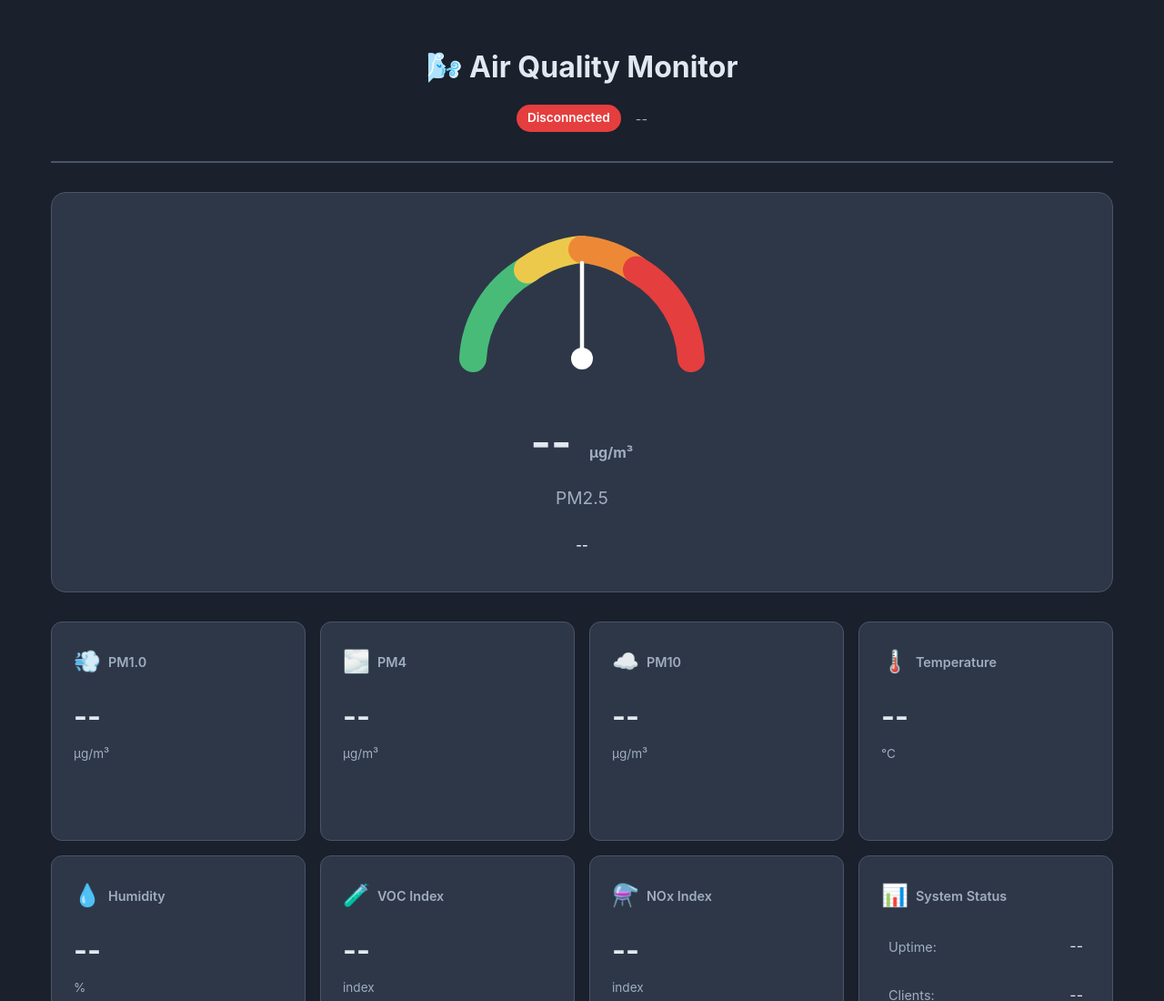
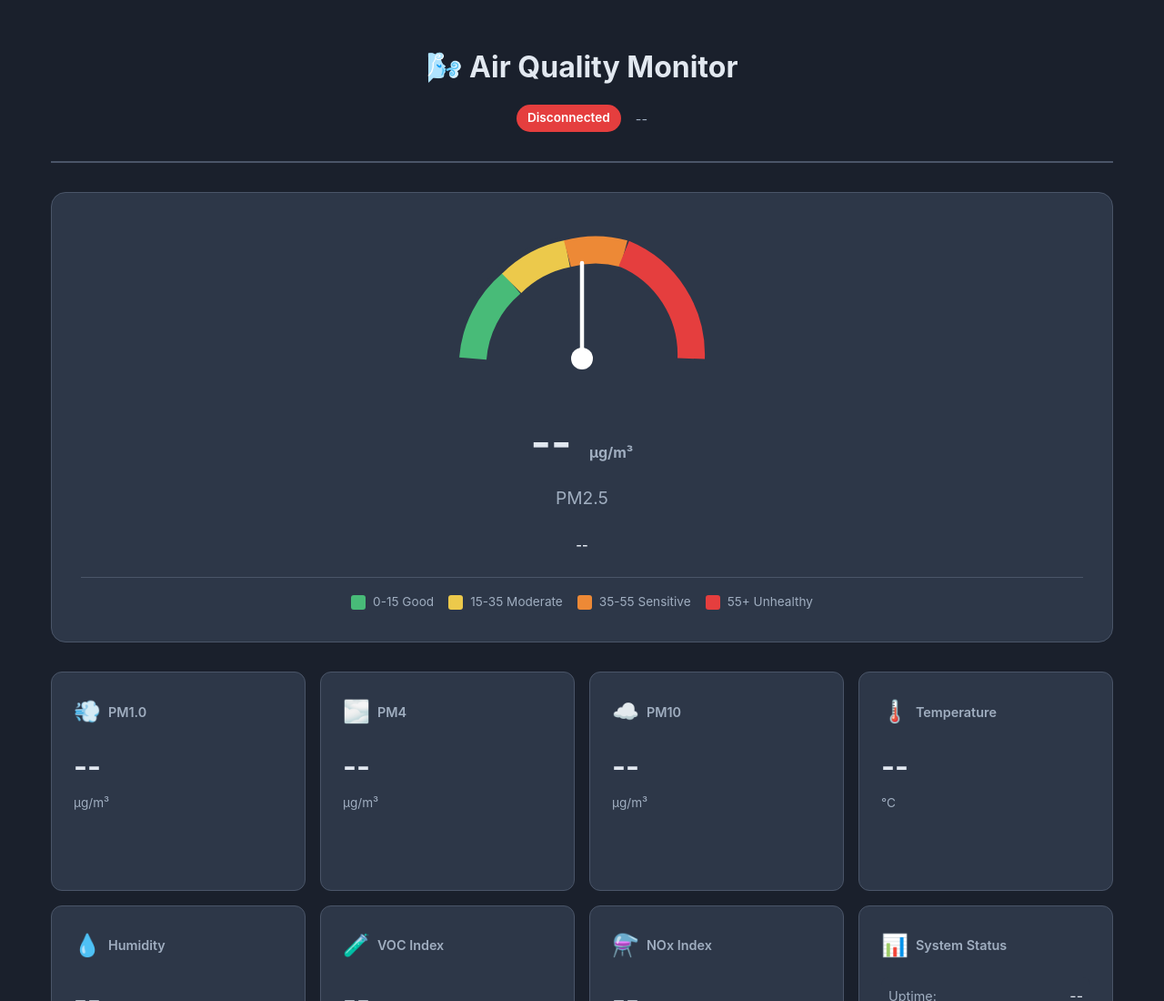
Before and after one commit to ZRktty/AirQualityMonitor_SEN55, a plain HTML site: page data/index.html in a window 1280 px wide. Shown: the top 1100 px of the page at 91% size. Drawn offline with Linux system fonts and the light colour scheme.

Commit message:
feat: enhance PM2.5 gauge with detailed legend and improved styling

```diff
--- a/data/index.html
+++ b/data/index.html
@@ -21,16 +21,21 @@
             <section class="gauge-section">
                 <div class="gauge-container">
                     <svg viewBox="0 0 200 120" class="gauge">
+                        <!-- Background track -->
                         <path d="M 20 100 A 80 80 0 0 1 180 100"
-                              fill="none" stroke="#2d3748" stroke-width="20" stroke-linecap="round"/>
-                        <path d="M 20 100 A 80 80 0 0 1 60 35"
-                              fill="none" stroke="#48bb78" stroke-width="20" stroke-linecap="round"/>
-                        <path d="M 60 35 A 80 80 0 0 1 100 20"
-                              fill="none" stroke="#ecc94b" stroke-width="20" stroke-linecap="round"/>
-                        <path d="M 100 20 A 80 80 0 0 1 140 35"
-                              fill="none" stroke="#ed8936" stroke-width="20" stroke-linecap="round"/>
-                        <path d="M 140 35 A 80 80 0 0 1 180 100"
-                              fill="none" stroke="#e53e3e" stroke-width="20" stroke-linecap="round"/>
+                              fill="none" stroke="#2d3748" stroke-width="20" stroke-linecap="butt"/>
+                        <!-- Good: 0-15 µg/m³ (0° to 27°, 15% of 180°) -->
+                        <path d="M 20 100 A 80 80 0 0 1 48.42 44.85"
+                              fill="none" stroke="#48bb78" stroke-width="20" stroke-linecap="butt"/>
+                        <!-- Moderate: 15-35 µg/m³ (27° to 63°, next 20% -> 36° span) -->
+                        <path d="M 48.42 44.85 A 80 80 0 0 1 89.29 23.14"
+                              fill="none" stroke="#ecc94b" stroke-width="20" stroke-linecap="butt"/>
+                        <!-- Unhealthy Sensitive: 35-55 µg/m³ (63° to 99°, next 20% -> 36° span) -->
+                        <path d="M 89.29 23.14 A 80 80 0 0 1 130.71 23.14"
+                              fill="none" stroke="#ed8936" stroke-width="20" stroke-linecap="butt"/>
+                        <!-- Unhealthy: 55-100 µg/m³ (99° to 180°, remaining 45% -> 81° span) -->
+                        <path d="M 130.71 23.14 A 80 80 0 0 1 180 100"
+                              fill="none" stroke="#e53e3e" stroke-width="20" stroke-linecap="butt"/>
                         <line id="gauge-needle" x1="100" y1="100" x2="100" y2="30"
                               stroke="#fff" stroke-width="3" stroke-linecap="round"/>
                         <circle cx="100" cy="100" r="8" fill="#fff"/>
@@ -41,6 +46,24 @@
                     </div>
                     <div class="gauge-label">PM2.5</div>
                     <div id="air-quality-label" class="quality-label">--</div>
+                    <div class="gauge-legend">
+                        <div class="legend-item">
+                            <span class="legend-color" style="background: #48bb78;"></span>
+                            <span class="legend-text">0-15 Good</span>
+                        </div>
+                        <div class="legend-item">
+                            <span class="legend-color" style="background: #ecc94b;"></span>
+                            <span class="legend-text">15-35 Moderate</span>
+                        </div>
+                        <div class="legend-item">
+                            <span class="legend-color" style="background: #ed8936;"></span>
+                            <span class="legend-text">35-55 Sensitive</span>
+                        </div>
+                        <div class="legend-item">
+                            <span class="legend-color" style="background: #e53e3e;"></span>
+                            <span class="legend-text">55+ Unhealthy</span>
+                        </div>
+                    </div>
                 </div>
             </section>
 
--- a/data/style.css
+++ b/data/style.css
@@ -140,6 +140,35 @@ h1 {
     color: #fff;
 }
 
+.gauge-legend {
+    display: flex;
+    flex-wrap: wrap;
+    justify-content: center;
+    gap: 1rem;
+    margin-top: 1rem;
+    padding-top: 1rem;
+    border-top: 1px solid var(--border-color);
+}
+
+.legend-item {
+    display: flex;
+    align-items: center;
+    gap: 0.5rem;
+    font-size: 0.85rem;
+}
+
+.legend-color {
+    width: 16px;
+    height: 16px;
+    border-radius: 3px;
+    display: inline-block;
+}
+
+.legend-text {
+    color: var(--text-secondary);
+    white-space: nowrap;
+}
+
 .sensor-grid {
     display: grid;
     grid-template-columns: repeat(auto-fit, minmax(250px, 1fr));
```
